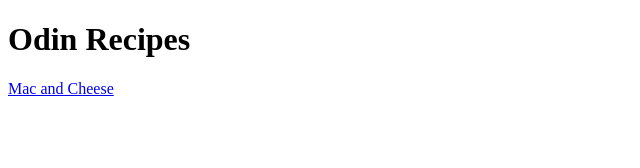
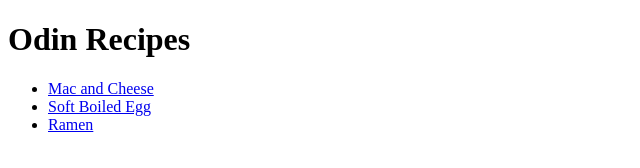
Before and after one commit to shreyam47/odin-recipes, a plain HTML site: page index.html in a window 1280 px wide. Shown: the whole page, without its empty margins (0-640 px from the left). Drawn offline with Linux system fonts and the light colour scheme.

Commit message:
updated index page

```diff
--- a/index.html
+++ b/index.html
@@ -8,6 +8,10 @@
 <body>
     <h1>Odin Recipes</h1>
 
-    <a href = "recipes/macAndCheese.html">Mac and Cheese</a>
+    <ul>
+        <li><a href = "recipes/macAndCheese.html">Mac and Cheese</a></li>
+        <li><a href = "recipes/boiledEgg.html">Soft Boiled Egg</a></li>
+        <li><a href = "recipes/ramen.html">Ramen</a></li>
+    </ul>
 </body>
 </html>
```
